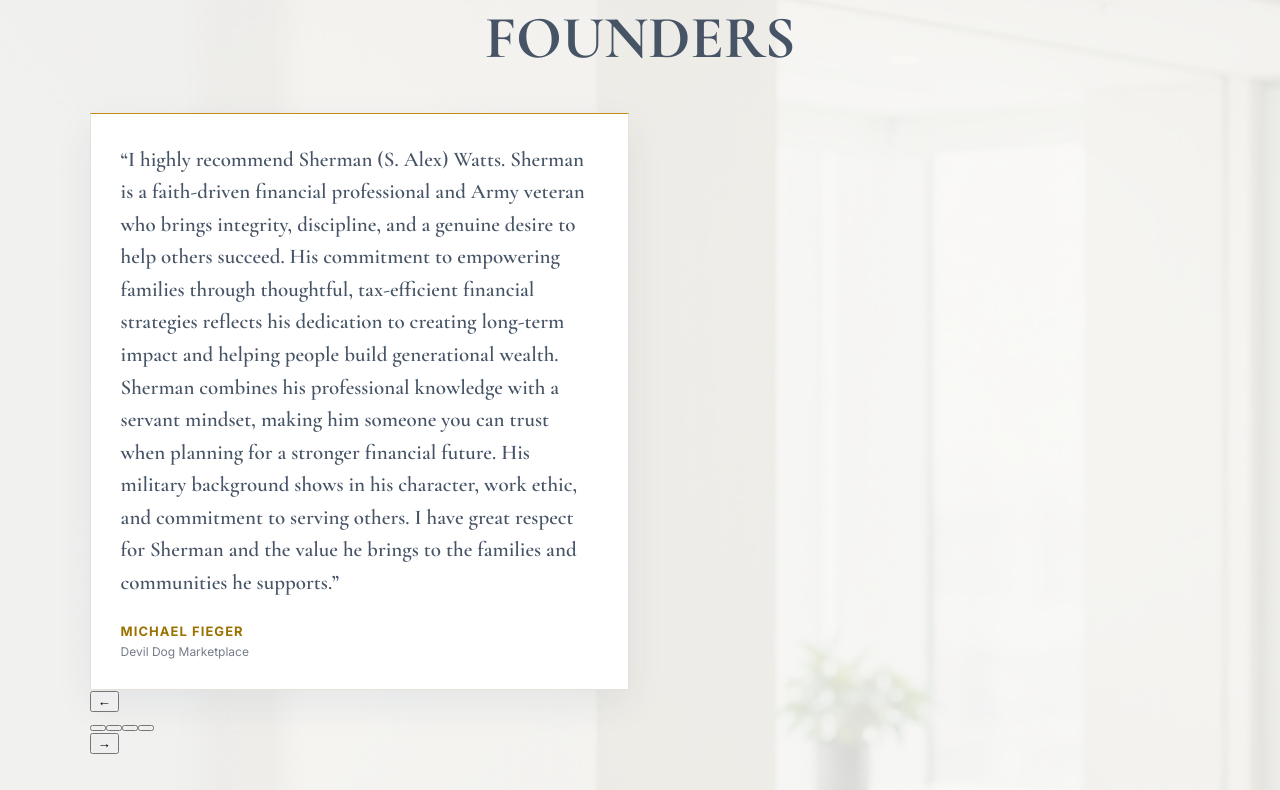
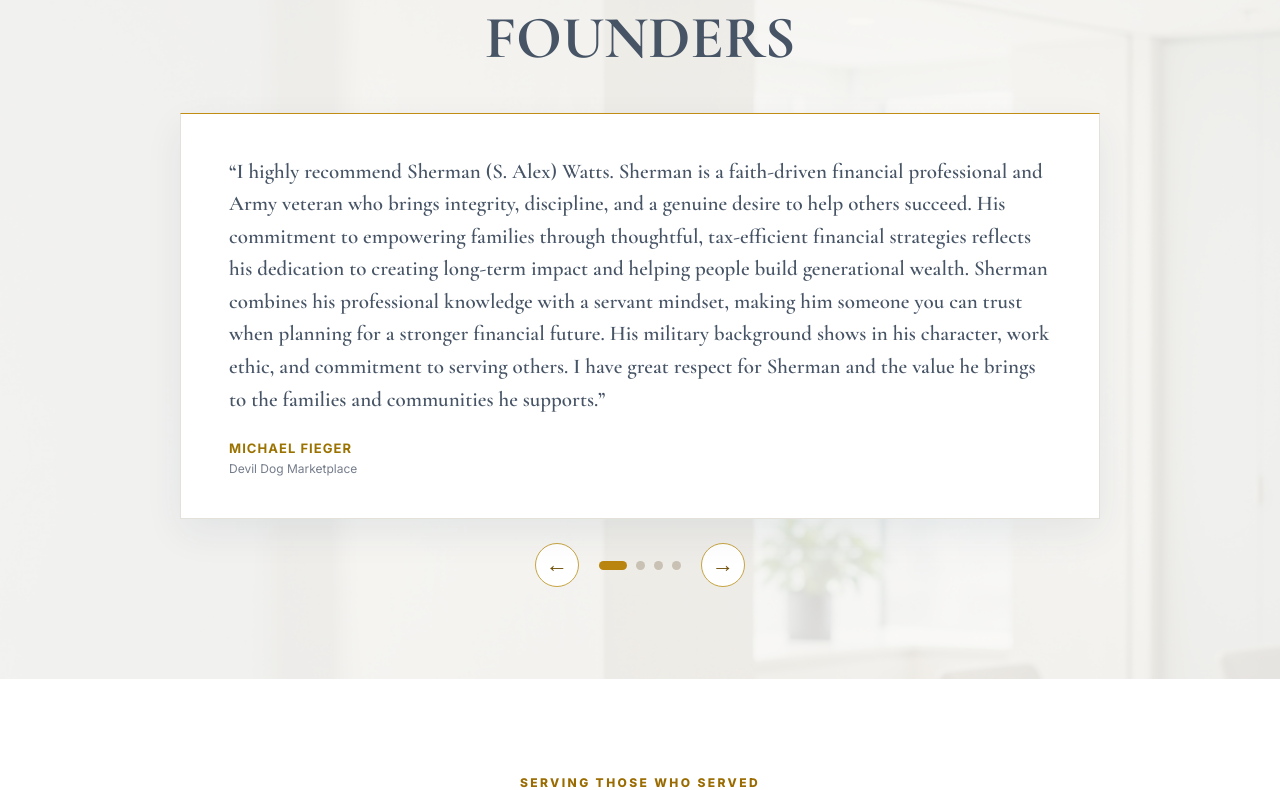
Before and after one commit to wattsunifiedsolutions/watts-unified-rebuild, a React (Vite) app: page / in a window 1280 px wide. Shown: the part 2633-3423 px from the top of the page. Built offline with nearby package versions, Linux system fonts and the light colour scheme.

Commit message:
Style testimonial slider controls

```diff
--- a/src/styles.css
+++ b/src/styles.css
@@ -53,19 +53,29 @@
 .testimonials-section{position:relative;background:url('/assets/testimonials.png') center/cover no-repeat;overflow:hidden}
 .testimonials-shade{position:absolute;inset:0;background:rgba(250,249,246,.86)}
 .testimonials-content{position:relative;z-index:1}
-.testimonial-grid{display:grid;grid-template-columns:repeat(2,1fr);gap:22px;max-width:1180px;margin:auto}
-.testimonial-grid blockquote{margin:0;padding:30px;background:#fff;border:1px solid #e3ddd1;box-shadow:0 18px 50px rgba(30,39,56,.08)}
+.testimonial-carousel{max-width:920px;margin:auto}
+.testimonial-grid{display:block;max-width:920px;margin:auto}
+.testimonial-grid blockquote{margin:0;padding:42px 48px;background:#fff;border:1px solid #e3ddd1;box-shadow:0 18px 50px rgba(30,39,56,.08)}
+.testimonial-slide{animation:testimonial-in .35s ease both}
+@keyframes testimonial-in{from{opacity:0;transform:translateX(16px)}to{opacity:1;transform:translateX(0)}}
 .testimonial-grid blockquote p{font-family:'Cormorant Garamond',serif;font-size:21px;line-height:1.55;color:#273246;margin:0 0 24px}
 .testimonial-grid strong,.testimonial-grid span{display:block}
 .testimonial-grid strong{color:#9b7200;text-transform:uppercase;font-size:13px;letter-spacing:.08em}
 .testimonial-grid span{color:#757d8b;font-size:12px;margin-top:5px}
+.testimonial-controls{display:flex;align-items:center;justify-content:center;gap:20px;margin-top:24px}
+.testimonial-arrow{display:grid;place-items:center;width:44px;height:44px;border:1px solid #c7a442;border-radius:50%;background:#fff;color:#71520a;font-size:22px;line-height:1;cursor:pointer;transition:background .18s ease,color .18s ease,transform .18s ease}
+.testimonial-arrow:hover{background:#b9850e;color:#fff;transform:translateY(-1px)}
+.testimonial-arrow:focus-visible,.testimonial-dots button:focus-visible{outline:3px solid rgba(193,141,19,.3);outline-offset:3px}
+.testimonial-dots{display:flex;align-items:center;gap:9px}
+.testimonial-dots button{width:9px;height:9px;padding:0;border:0;border-radius:50%;background:#c9c1b3;cursor:pointer;transition:width .18s ease,background .18s ease,border-radius .18s ease}
+.testimonial-dots button.active{width:28px;border-radius:999px;background:#b9850e}
 .carrier-section{text-align:center;background:#101b2b;color:#fff}
 .carrier-section h3{text-transform:uppercase;letter-spacing:.1em;color:var(--gold2);font-size:18px}
 .carrier-list{display:flex;justify-content:center;align-items:center;flex-wrap:wrap;gap:10px 14px;max-width:1100px;margin:30px auto;font-family:'Cormorant Garamond',serif;font-size:22px}
 .carrier-list i{color:var(--gold);font-style:normal}
 .carrier-section>p{max-width:900px;margin:0 auto 28px;color:#b8c1cc;font-size:13px;line-height:1.7}
-@media(max-width:900px){.diagnostic-section{grid-template-columns:1fr;gap:38px}.testimonial-grid{grid-template-columns:1fr}.carrier-list{font-size:19px}}
-@media(max-width:600px){.snapshot-report{padding:25px 20px}.diagnostic-copy h2{font-size:42px}.score-row>div:first-child{font-size:13px}.carrier-list{gap:8px 10px}.testimonials-section{background-position:center}}
+@media(max-width:900px){.diagnostic-section{grid-template-columns:1fr;gap:38px}.carrier-list{font-size:19px}}
+@media(max-width:600px){.snapshot-report{padding:25px 20px}.diagnostic-copy h2{font-size:42px}.score-row>div:first-child{font-size:13px}.carrier-list{gap:8px 10px}.testimonials-section{background-position:center}.testimonial-grid blockquote{padding:30px 24px}.testimonial-grid blockquote p{font-size:19px}.testimonial-controls{gap:14px}}
 
 /* Premium light direction: warm white space, restrained navy and gold. */
 body{background:#fbfaf7;color:#172033}
```
